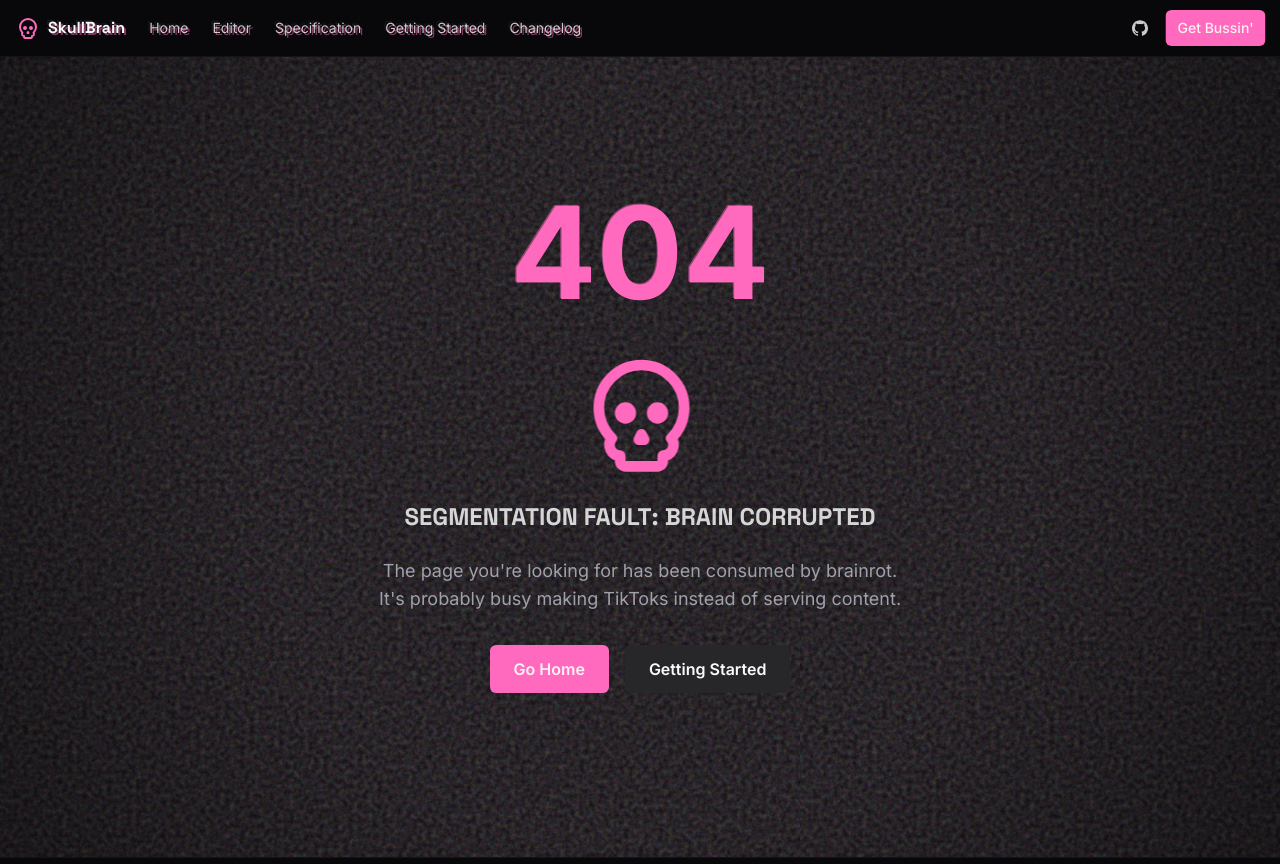
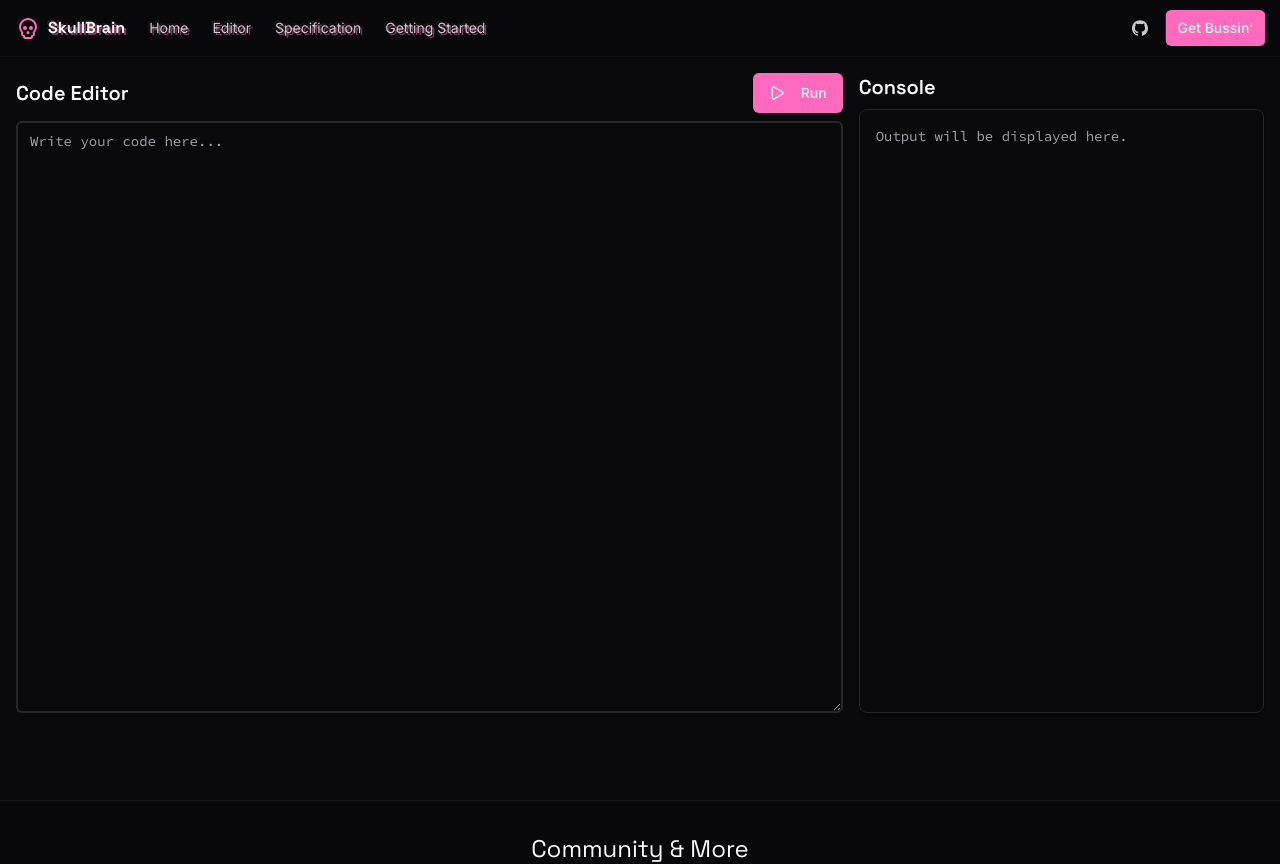
Before and after one commit to skullbrain-lang/website, a Next.js app: page /editor in a window 1280 px wide. Before the commit this address had no page. Shown: the top 864 px of the page. Built offline with nearby package versions, Linux system fonts and the light colour scheme.

Commit message:
Initial Header

```diff
--- /dev/null
+++ b/src/app/editor/page.tsx
@@ -0,0 +1,50 @@
+
+'use client';
+
+import { useState, useRef } from 'react';
+import { Textarea } from '@/components/ui/textarea';
+import { Card, CardContent } from '@/components/ui/card';
+import { Play } from 'lucide-react';
+import { Button } from '@/components/ui/button';
+
+export default function EditorPage() {
+  const [code, setCode] = useState("");
+  const editorRef = useRef<HTMLTextAreaElement>(null);
+
+  return (
+    <div className="container mx-auto p-4 flex-1">
+      <div className="grid grid-cols-1 md:grid-cols-3 gap-4 h-full min-h-[calc(100vh-10rem)]">
+        {/* Editor Column */}
+        <div className="flex flex-col md:col-span-2">
+          <div className="flex justify-between items-center mb-2">
+            <h2 className="text-xl font-headline font-semibold">Code Editor</h2>
+            <Button>
+              <Play className="mr-2 h-4 w-4" />
+              Run
+            </Button>
+          </div>
+          <Textarea
+            ref={editorRef}
+            value={code}
+            onChange={(e) => setCode(e.target.value)}
+            placeholder="Write your code here..."
+            className="flex-1 font-code bg-card border-2 border-border focus-visible:ring-primary h-full min-h-[400px] md:min-h-0 text-base"
+            aria-label="Code Editor"
+          />
+        </div>
+
+        {/* Output Column */}
+        <div className="flex flex-col gap-4">
+          <div className='flex-1 flex flex-col h-full'>
+            <h2 className="text-xl font-headline font-semibold mb-2">Console</h2>
+            <Card className="flex-1 bg-card">
+              <CardContent className="p-4">
+                <pre className="text-sm font-code text-muted-foreground whitespace-pre-wrap">Output will be displayed here.</pre>
+              </CardContent>
+            </Card>
+          </div>
+        </div>
+      </div>
+    </div>
+  );
+}
--- a/src/app/layout.tsx
+++ b/src/app/layout.tsx
@@ -7,7 +7,6 @@ import Footer from '@/components/layout/Footer';
 
 export const metadata: Metadata = {
   title: 'SkullBrain',
-  description: 'Coding is a skibidi rizz.',
 };
 
 export default function RootLayout({
--- a/src/components/layout/Header.tsx
+++ b/src/components/layout/Header.tsx
@@ -18,7 +18,6 @@ const navLinks = [
   { href: "/editor", label: "Editor" },
   { href: "/spec", label: "Specification" },
   { href: "/getting-started", label: "Getting Started" },
-  { href: "/changelog", label: "Changelog" },
 ];
 
 export default function Header() {
```
